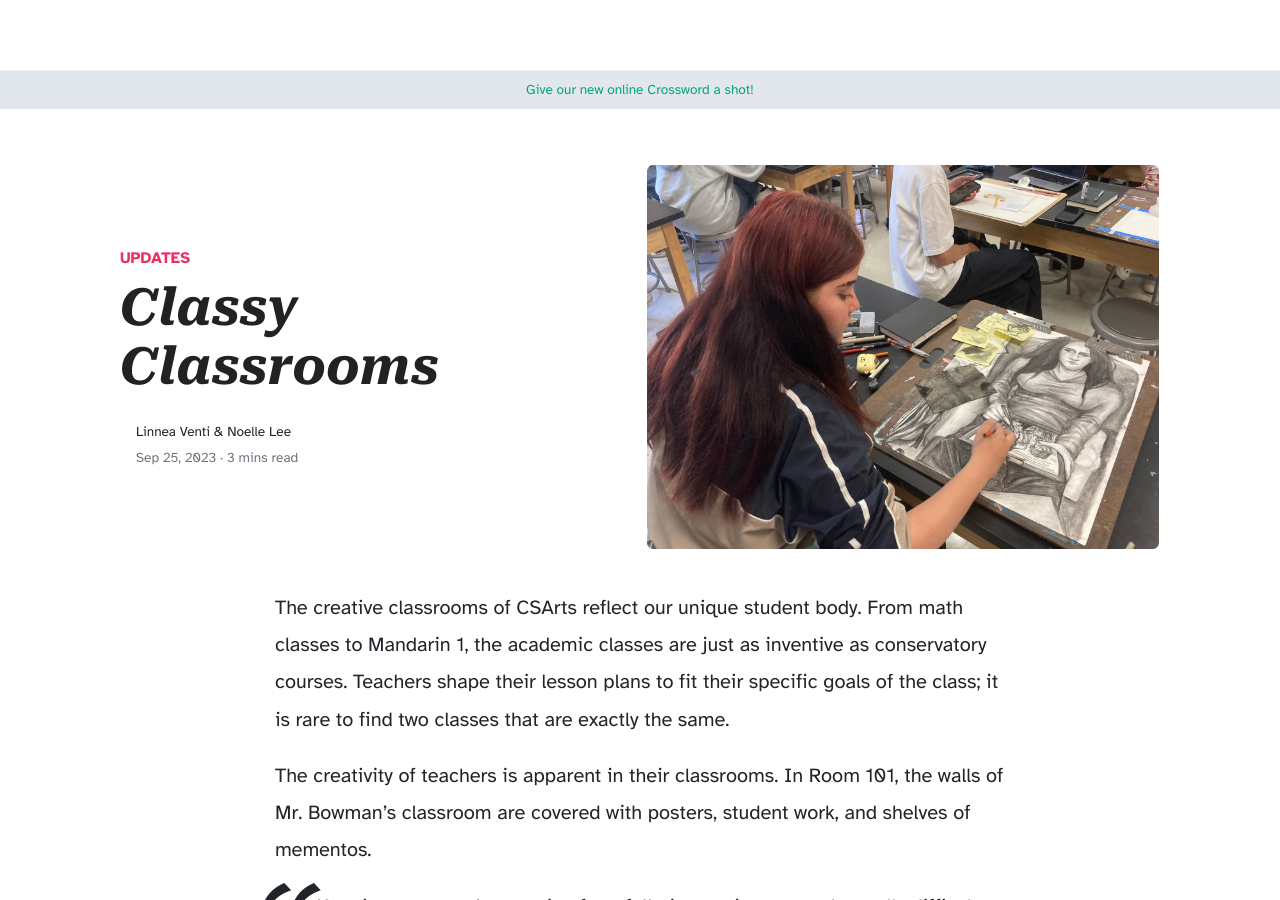
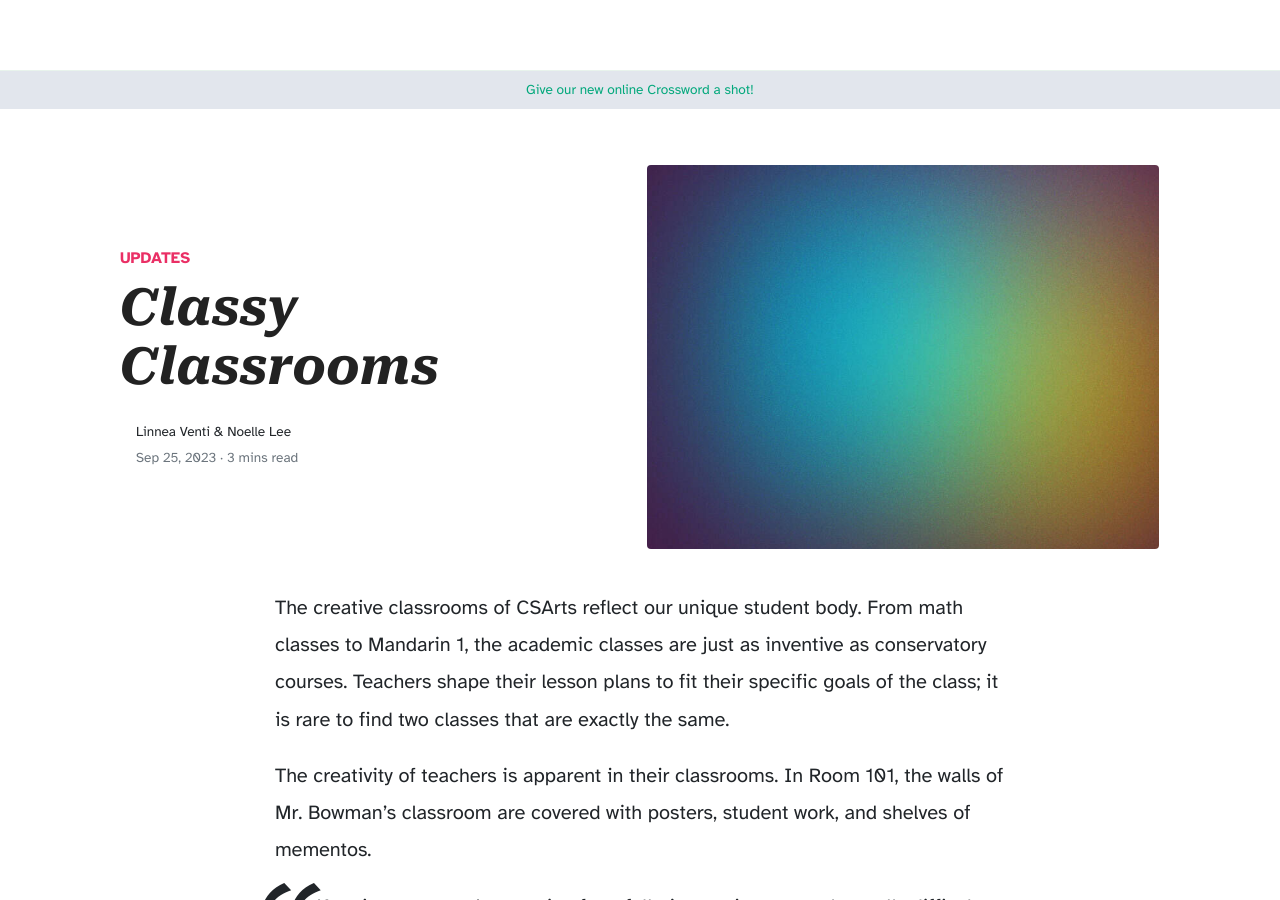
Before and after one commit to csartisan/csartisan.github.io, a Jekyll site: the page built from _posts/2023-09-25-classy-classrooms.md, in a window 1280 px wide and 900 px high. Built offline with Jekyll 4.4.1, drawn with Linux system fonts in a browser that asks for light colours; nearby versions of some CDN libraries; comment, search, counter and statistics services are not loaded.

Commit message:
fix post image

```diff
--- a/_posts/2023-09-25-classy-classrooms.md
+++ b/_posts/2023-09-25-classy-classrooms.md
@@ -6,7 +6,7 @@ author: "Linnea Venti & Noelle Lee"
 [//]: # every post needs a category, if there isnt an apparent one, use [misc].
 categories: [ updates ]
 [//]: # if there is no photo to add, instead use a gradient from [none] folder by picking a number from 1-10. (all gradients are .jpg)
-image: ./assets/images/posts/classy-classrooms.jpg
+image: ./assets/images/posts/none/8.jpg
 imagecred: ""
 [//]: # see "Tags" for usable tags.
 tags: []
```
